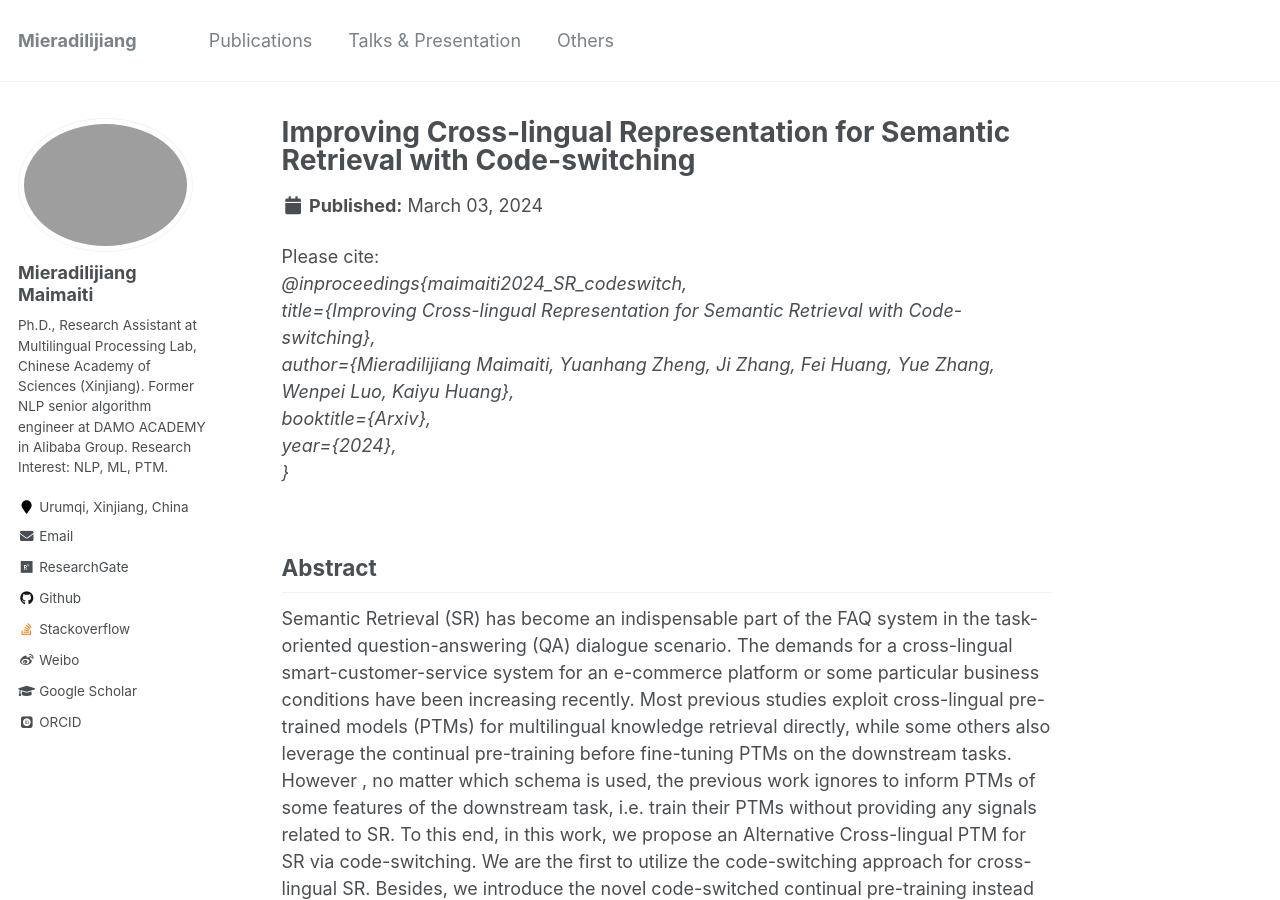
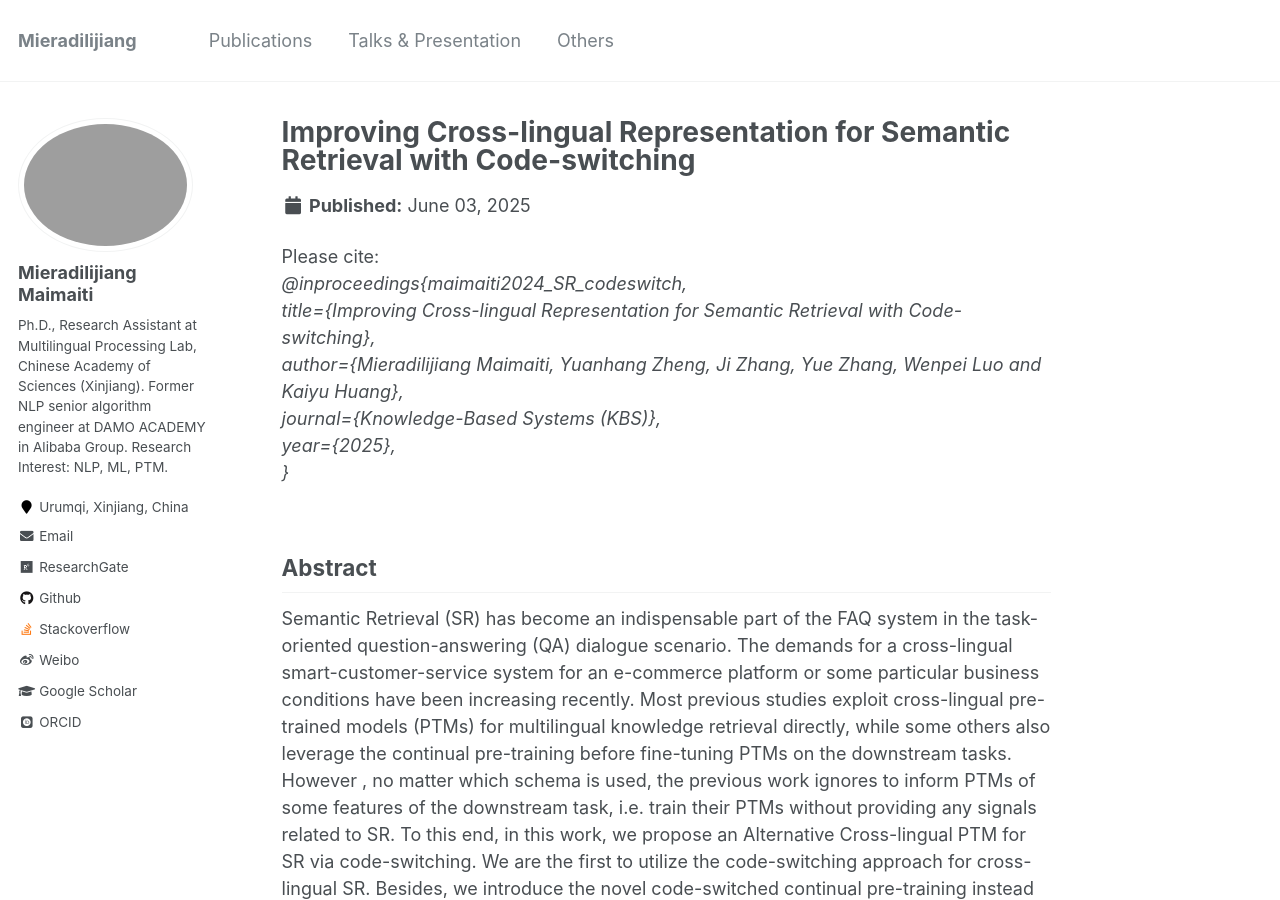
Before and after one commit to miradel51/miradel51.github.io, a Jekyll site: the page built from _publications/2025_kbs_SR_code-switch.md, in a window 1280 px wide and 900 px high. Built offline with Jekyll 4.4.1, drawn with Linux system fonts in a browser that asks for light colours; some web fonts are replaced.

Commit message:
Update and rename 2024_arxiv_SR_code-switch.md to 2025_kbs_SR_code-switch.md
revised some info about kbs 2025 paper

```diff
--- a/_publications/2024_arxiv_SR_code-switch.md
+++ b/_publications/2025_kbs_SR_code-switch.md
@@ -1,19 +1,19 @@
 ---
 title: "Improving Cross-lingual Representation for Semantic Retrieval with Code-switching"
 collection:
-permalink: /publication/2024_arxiv_SR_code-switch
+permalink: /publication/2025_kbs_SR_code-switch
 excerpt: ''
-date: 2024-03-03
-author: <b>Mieradilijiang Maimaiti</b>*, Yuanhang Zheng*, Ji Zhang†, Fei Huang, Yue Zhang, Wenpei Luo, and Kaiyu Huang
-conference: In Arxiv <b>(2024)</b> (*=equal contribution, †=corresponding author)
+date: 2025-06-03
+author: <b>Mieradilijiang Maimaiti</b>*†, Yuanhang Zheng*, Ji Zhang, Yue Zhang, Wenpei Luo and Kaiyu Huang
+conference: In Knowledge-Based Systems <b>(KBS, 2025)</b>  (*=equal contribution, †=corresponding author)
 venue: ''
 paperurl: 'https://arxiv.org/pdf/2403.01364.pdf'
 citation: '<br>
 @inproceedings{maimaiti2024_SR_codeswitch,<br>
   title={Improving Cross-lingual Representation for Semantic Retrieval with Code-switching},<br>
-  author={Mieradilijiang Maimaiti, Yuanhang Zheng, Ji Zhang, Fei Huang, Yue Zhang, Wenpei Luo, Kaiyu Huang},<br>
-  booktitle={Arxiv},<br>
-  year={2024},<br>
+  author={Mieradilijiang Maimaiti, Yuanhang Zheng, Ji Zhang, Yue Zhang, Wenpei Luo and Kaiyu Huang},<br>
+  journal={Knowledge-Based Systems (KBS)},<br>
+  year={2025},<br>
 }'
 
 
```
